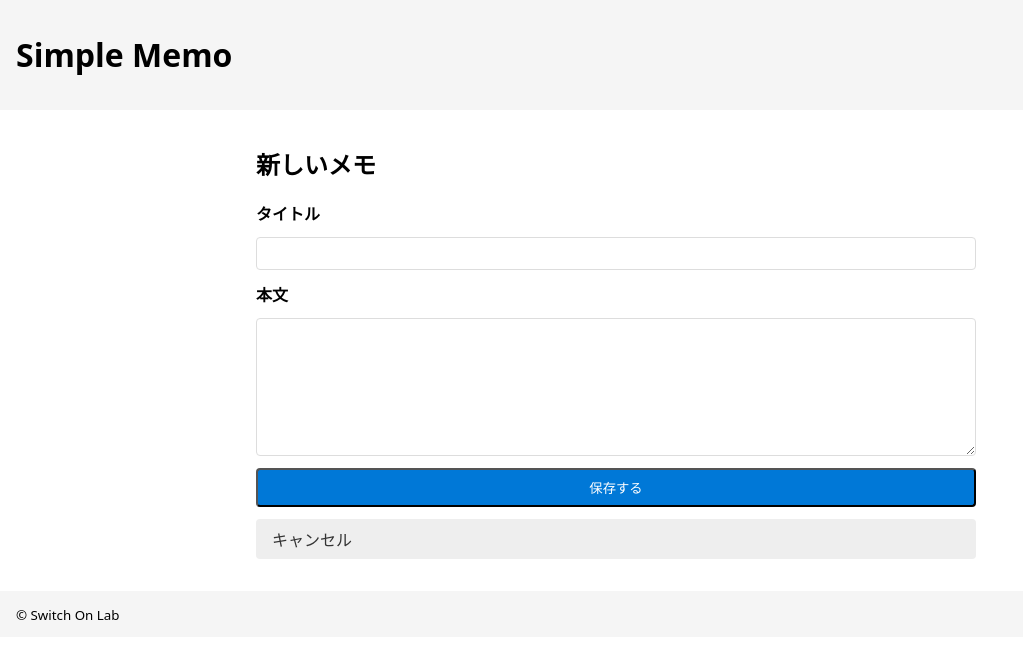
After one commit to Tassy726/memoapp, a Flask app: page /new in a window 1280 px wide. The commit adds this page. Shown: the top 659 px of the page, without its empty margins (0-1023 px from the left). Run offline with Flask 3, Linux system fonts and the light colour scheme.

Commit message:
新規メモ作成して保存まで

```diff
--- a/app.py
+++ b/app.py
@@ -1,19 +1,52 @@
-# アプリ名：メモ帳アプリ
 import os
-from flask import Flask, render_template
+from flask import Flask, render_template, request, redirect, url_for, flash
+from models import db, Memo
+
 
 def create_app():
     app = Flask(__name__)
     app.config["SECRET_KEY"] = os.getenv("SECRET_KEY", "dev-secret")
 
+    # SQLite（開発用）
+    app.config["SQLALCHEMY_DATABASE_URI"] = "sqlite:///memo.db"
+    app.config["SQLALCHEMY_TRACK_MODIFICATIONS"] = False
+
+    db.init_app(app)
+
+    # 初回起動時にテーブル作成
+    with app.app_context():
+        db.create_all()
+
     @app.route("/")
     def index():
-        return render_template("index.html")
+        memos = Memo.query.order_by(Memo.updated_at.desc()).all()
+        return render_template("index.html", memos=memos)
+
+    # ----------------------
+    # 新規メモ作成
+    # ----------------------
+    @app.route("/new", methods=["GET", "POST"])
+    def new_memo():
+        if request.method == "POST":
+            title = (request.form.get("title") or "").strip()
+            body = (request.form.get("body") or "").strip()
+
+            if not title or not body:
+                flash("タイトルと本文は必須です。", "error")
+                return render_template("new.html", title=title, body=body)
+
+            memo = Memo(title=title, body=body)
+            db.session.add(memo)
+            db.session.commit()
+            flash("メモを作成しました。", "success")
+            return redirect(url_for("index"))
+
+        return render_template("new.html")
 
     return app
+
 
 app = create_app()
 
 if __name__ == "__main__":
-    # ローカル開発用
     app.run(debug=True)
--- a/static/style.css
+++ b/static/style.css
@@ -14,3 +14,14 @@ body { font-family: system-ui, sans-serif; margin: 0; }
 .btn:hover {
   background: #005a9e;
 }
+
+form { max-width: 720px; margin: 16px 0; display: grid; gap: 12px; }
+label { font-weight: 600; }
+input[type="text"], textarea {
+  width: 100%; padding: 8px; border: 1px solid #ddd; border-radius: 4px;
+}
+.btn.ghost { background: #eee; color: #333; }
+.flash { list-style: none; padding-left: 0; }
+.flash li { padding: 8px 12px; border-radius: 4px; margin: 8px 0; }
+.flash li.error { background: #ffe1e1; }
+.flash li.success { background: #e7ffe7; }
--- /dev/null
+++ b/templates/new.html
@@ -0,0 +1,25 @@
+{% extends "base.html" %}
+{% block content %}
+  <h2>新しいメモ</h2>
+
+  {% with messages = get_flashed_messages(with_categories=true) %}
+    {% if messages %}
+      <ul class="flash">
+        {% for cat, msg in messages %}
+          <li class="{{ cat }}">{{ msg }}</li>
+        {% endfor %}
+      </ul>
+    {% endif %}
+  {% endwith %}
+
+  <form method="post">
+    <label for="title">タイトル</label>
+    <input type="text" id="title" name="title" value="{{ title or '' }}" required>
+
+    <label for="body">本文</label>
+    <textarea id="body" name="body" rows="8" required>{{ body or '' }}</textarea>
+
+    <button type="submit" class="btn">保存する</button>
+    <a href="{{ url_for('index') }}" class="btn ghost">キャンセル</a>
+  </form>
+{% endblock %}
```
Also changed, not shown: models.py (added, +15 -0 lines), templates/index.html (+15 -7 lines), instance/memo.db (added).
